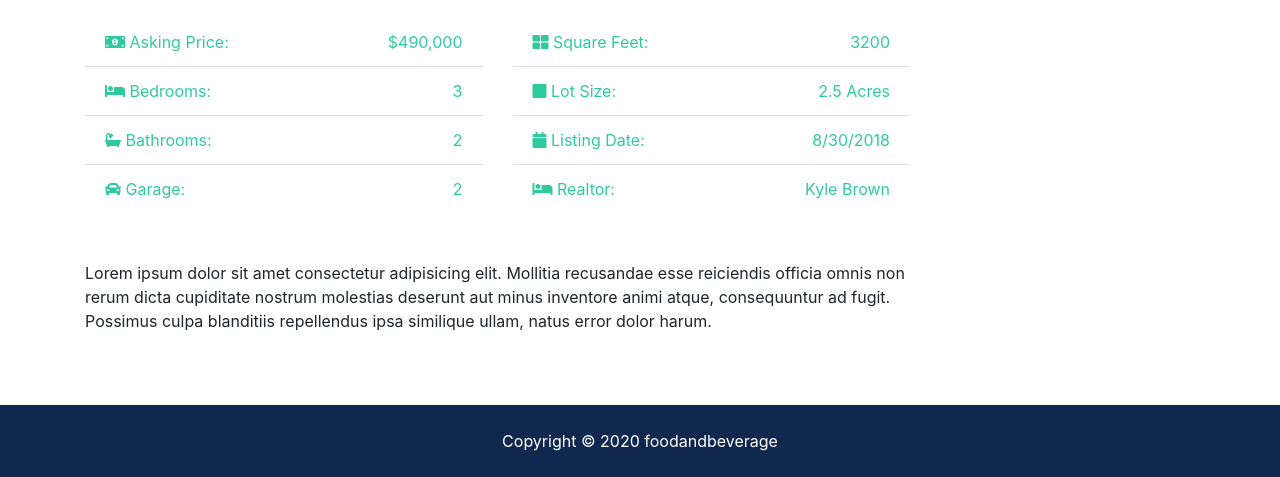
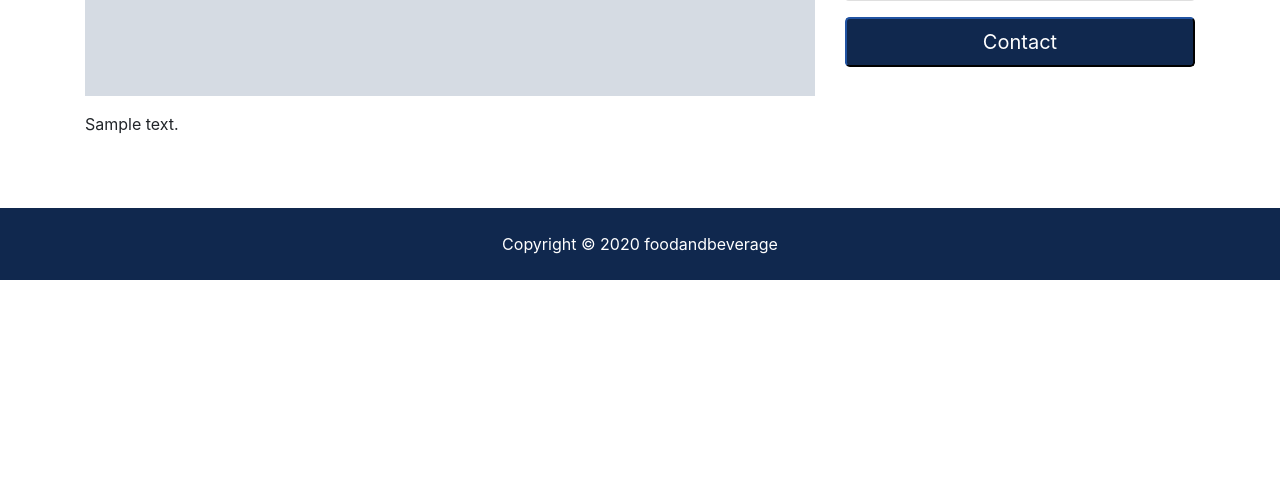
Before and after one commit to kneeraazon404/FoodandBeverage, a Django app: template templates/posts/post.html in a window 1280 px wide. Shown: the part 947-1424 px from the top of the page. After the commit the page ends 1227 px from the top, so only its background shows below. Run offline with Django 3.2, Linux system fonts and the light colour scheme; the template is opened without the code that fills it: most values are stand-ins (such as "Sample title", 1, 10 or a date in 2020); grey boxes marked "Sample" are stand-in pictures; some libraries are stand-ins or nearby versions.

```diff
--- a/templates/posts/post.html
+++ b/templates/posts/post.html
@@ -1,123 +1,77 @@
 {% extends "base.html" %}
+{% load static %}
+
+
+
 {% block title %}
 | {{post.title}}
 {% endblock%}
 {% block content %}
+
+<section id="showcase-inner" class="py-5 text-white">
+    <div class="container">
+        <div class="row text-center">
+            <div class="col-md-12">
+                <h1 class="display-4">{{post.title}}</h1>
+                <p class="lead">
+                    <i class="fas fa-map-marker"></i> Balkumari, Kathmandu</p>
+            </div>
+        </div>
+    </div>
+</section>
+
+<!-- Breadcrumb -->
+<section id="bc" class="mt-3">
+    <div class="container">
+        <nav>
+            <ol class="breadcrumb">
+                <li class="breadcrumb-item">
+                    <a href="{% url 'home'%} ">Home</a>
+                </li>
+                <li class="breadcrumb-item">
+                    <a href="{% url 'posts'%}">Latest Releases</a>
+                </li>
+                <li class="breadcrumb-item active">{{post.title}}</li>
+            </ol>
+        </nav>
+    </div>
+</section>
+
+
 <!-- Listing -->
 <section id="listing" class="py-4">
     <div class="container">
-        <a href="listings.html" class="btn btn-light mb-4">Back To Listings</a>
+        <a href="{% url 'posts'%}" class="btn btn-light mb-4">Back To Latest Releases</a>
         <div class="row">
-            <div class="col-md-9">
+            <div class="col-md-8">
                 <!-- Home Main Image -->
-                <img src="assets/img/homes/home-1.jpg" alt="" class="img-main img-fluid mb-3">
-                <!-- Thumbnails -->
-                <div class="row mb-5 thumbs">
-                    <div class="col-md-2">
-                        <a href="assets/img/homes/home-inside-1.jpg" data-lightbox="home-images">
-                            <img src="assets/img/homes/home-inside-1.jpg" alt="" class="img-fluid">
-                        </a>
-                    </div>
-                    <div class="col-md-2">
-                        <a href="assets/img/homes/home-inside-2.jpg" data-lightbox="home-images">
-                            <img src="assets/img/homes/home-inside-2.jpg" alt="" class="img-fluid">
-                        </a>
-                    </div>
-                    <div class="col-md-2">
-                        <a href="assets/img/homes/home-inside-3.jpg" data-lightbox="home-images">
-                            <img src="assets/img/homes/home-inside-3.jpg" alt="" class="img-fluid">
-                        </a>
-                    </div>
-                    <div class="col-md-2">
-                        <a href="assets/img/homes/home-inside-4.jpg" data-lightbox="home-images">
-                            <img src="assets/img/homes/home-inside-4.jpg" alt="" class="img-fluid">
-                        </a>
-                    </div>
-                    <div class="col-md-2">
-                        <a href="assets/img/homes/home-inside-5.jpg" data-lightbox="home-images">
-                            <img src="assets/img/homes/home-inside-5.jpg" alt="" class="img-fluid">
-                        </a>
-                    </div>
-                    <div class="col-md-2">
-                        <a href="assets/img/homes/home-inside-6.jpg" data-lightbox="home-images">
-                            <img src="assets/img/homes/home-inside-6.jpg" alt="" class="img-fluid">
-                        </a>
-                    </div>
-                </div>
-                <!-- Fields -->
-                <div class="row mb-5 fields">
-                    <div class="col-md-6">
-                        <ul class="list-group list-group-flush">
-                            <li class="list-group-item text-secondary">
-                                <i class="fas fa-money-bill-alt"></i> Asking Price:
-                                <span class="float-right">$490,000</span>
-                            </li>
-                            <li class="list-group-item text-secondary">
-                                <i class="fas fa-bed"></i> Bedrooms:
-                                <span class="float-right">3</span>
-                            </li>
-                            <li class="list-group-item text-secondary">
-                                <i class="fas fa-bath"></i> Bathrooms:
-                                <span class="float-right">2</span>
-                            </li>
-                            <li class="list-group-item text-secondary">
-                                <i class="fas fa-car"></i> Garage:
-                                <span class="float-right">2
-                                </span>
-                            </li>
-                        </ul>
-                    </div>
-                    <div class="col-md-6">
-                        <ul class="list-group list-group-flush">
-                            <li class="list-group-item text-secondary">
-                                <i class="fas fa-th-large"></i> Square Feet:
-                                <span class="float-right">3200</span>
-                            </li>
-                            <li class="list-group-item text-secondary">
-                                <i class="fas fa-square"></i> Lot Size:
-                                <span class="float-right">2.5 Acres
-                                </span>
-                            </li>
-                            <li class="list-group-item text-secondary">
-                                <i class="fas fa-calendar"></i> Listing Date:
-                                <span class="float-right">8/30/2018</span>
-                            </li>
-                            <li class="list-group-item text-secondary">
-                                <i class="fas fa-bed"></i> Realtor:
-                                <span class="float-right">Kyle Brown
-                                </span>
-                            </li>
-
-
-                        </ul>
-                    </div>
-                </div>
+                <img src="{{post.photo_main.url}}" alt="this is image related to the post"
+                    class="img-main img-fluid mb-3">
 
                 <!-- Description -->
                 <div class="row mb-5">
                     <div class="col-md-12">
-                        Lorem ipsum dolor sit amet consectetur adipisicing elit. Mollitia recusandae esse reiciendis
-                        officia omnis non rerum dicta
-                        cupiditate nostrum molestias deserunt aut minus inventore animi atque, consequuntur ad fugit.
-                        Possimus culpa
-                        blanditiis repellendus ipsa similique ullam, natus error dolor harum.
+                        {{post.description}}
                     </div>
                 </div>
+
             </div>
-            <div class="col-md-3">
+            <div class="col-md-4">
                 <div class="card mb-3">
-                    <img class="card-img-top" src="assets/img/realtors/kyle.jpg" alt="Seller of the month">
+                    <img class="card-img-top" src="{% static 'img/nirajan.jpg'%}" alt="Seller of the month">
                     <div class="card-body">
                         <h5 class="card-title">Property Realtor</h5>
                         <h6 class="text-secondary">Kyle Brown</h6>
                     </div>
                 </div>
-                <button class="btn-primary btn-block btn-lg" data-toggle="modal" data-target="#inquiryModal">Make An
-                    Inquiry</button>
+                <button class="btn-primary btn-block btn-lg" data-toggle="modal"
+                    data-target="#inquiryModal">Contact</button>
             </div>
         </div>
-    </div>
+
 </section>
+
+
 
 <!-- Inquiry Modal -->
 <div class="modal fade" id="inquiryModal" role="dialog">
--- a/templates/posts/posts.html
+++ b/templates/posts/posts.html
@@ -62,6 +62,10 @@
 
               <div class="col-12"> {{Post.description}}</div>
             </div>
+            <div class="row py-2 text-secondary">
+
+              <div class="col-12"> {{Post.url.url}}</div>
+            </div>
 
             <hr />
 
```
Also changed, not shown: templates/contact/contact.html (+8 -4 lines).
